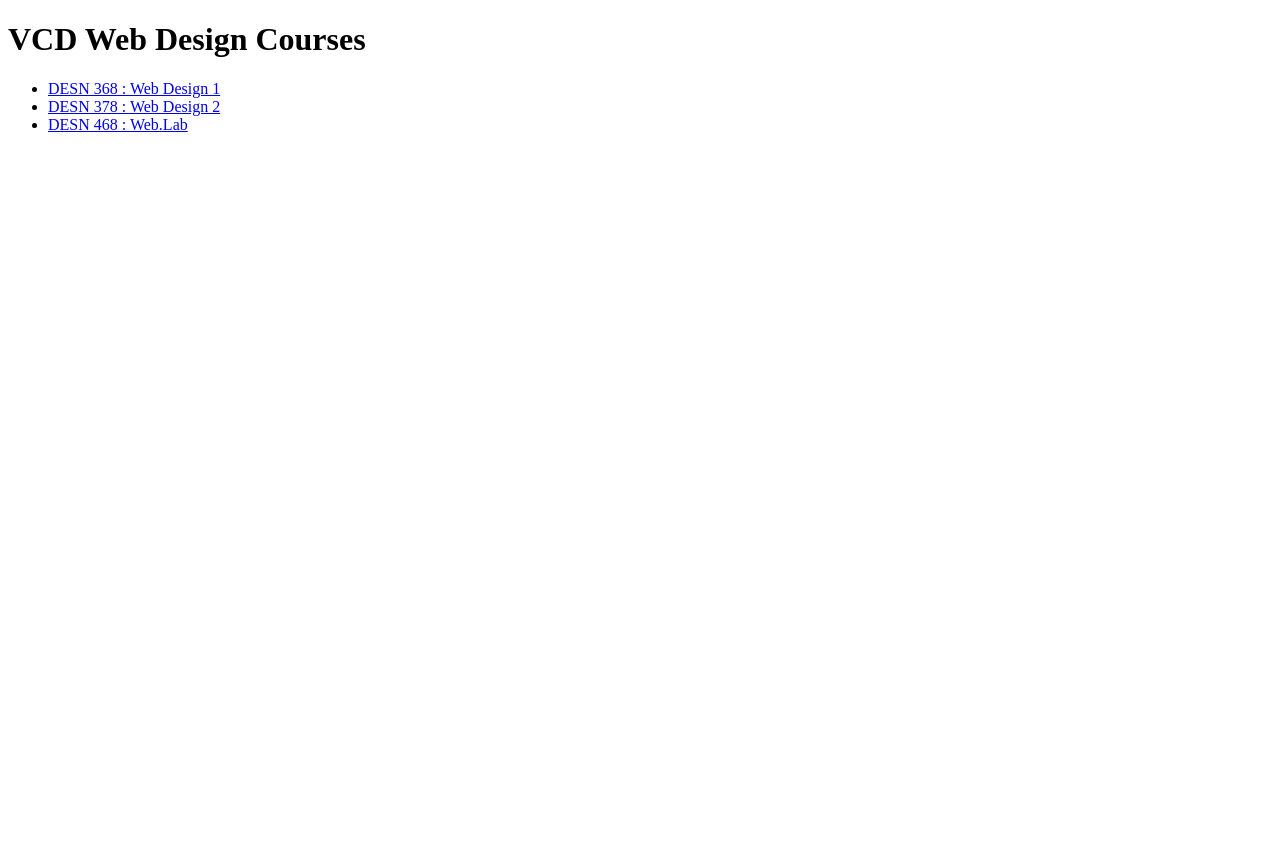
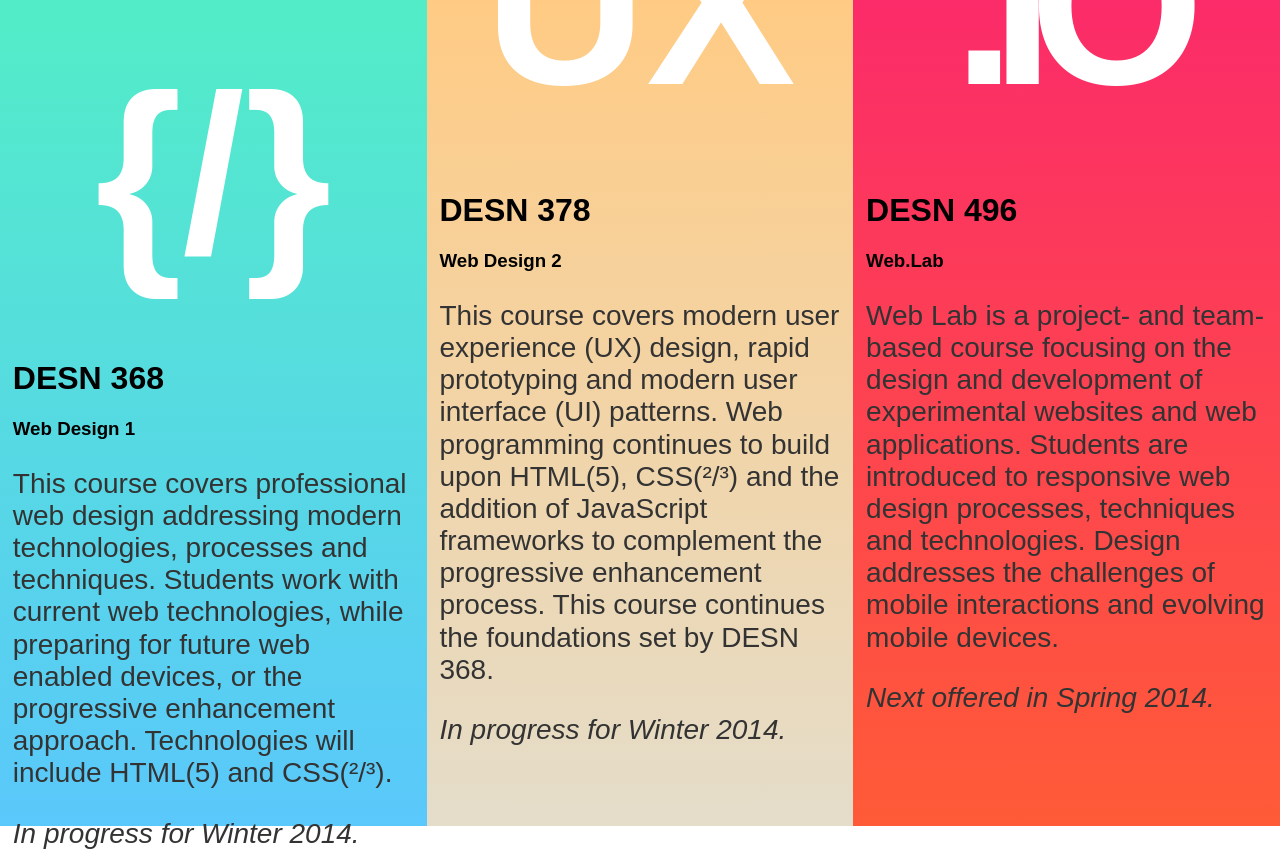
Before and after one commit to vcd/vcd.github.io, a plain HTML site: page index.html in a window 1280 px wide. Before the commit the page ends 800 px from the top, so only its background shows below. Drawn offline with nearby package versions, Linux system fonts and the light colour scheme; a web font is replaced by a local one.

Commit message:
Version 2
* Removed temporary pages
* Added gradient backgrounds
* Transitions

```diff
--- /dev/null
+++ b/css/styles.css
@@ -0,0 +1,103 @@
+html {
+	height: 100%;
+}
+
+body {
+	font-family: 'PT Mono',  sans-serif;
+	height: 100%;
+}
+
+section {
+	float: left;
+	height: 100%;
+	padding: 1%;
+	width: 31.3333333333333%;
+}
+
+section p {
+	color: #333;
+	font-size: 1.75em;
+}
+
+.logo {
+	color: #fff;
+	font-size: 14em;
+	font-weight: bold;
+	text-align: center;
+	margin: -.6em 0 .25em 0;
+
+	transition: margin-top .5s;
+}
+
+section:hover .logo {
+	margin-top: .15em;
+}
+
+section:nth-child(3) .logo {
+	letter-spacing: -24px;
+}
+
+section:nth-child(1){
+		background: #52edc7;
+		background-image: linear-gradient(#52edc7, #5ac8fb);
+		background: -moz-linear-gradient(top,  #52edc7 0%, #5ac8fb 100%);
+		background: -webkit-gradient(linear, left top, left bottom, color-stop(0%,#52edc7), color-stop(100%,#5ac8fb));
+		background: -webkit-linear-gradient(top,  #52edc7 0%,#5ac8fb 100%);
+		background: linear-gradient(to bottom,  #52edc787fc70 0%,#5ac8fb 100%);
+}
+
+section:nth-child(2) {
+		background: -moz-linear-gradient(top,  #FFCB84 0%, #e4ddca 100%);
+		background: -webkit-gradient(linear, left top, left bottom, color-stop(0%,#FFCB84), color-stop(100%,#e4ddca));
+		background: -webkit-linear-gradient(top,  #FFCB84 0%,#e4ddca 100%);
+		background: linear-gradient(to bottom,  #FFCB84 0%,#e4ddca 100%);
+
+}
+
+section:nth-child(3) {
+		background: -webkit-gradient(linear, left top, left bottom, color-stop(0%,#fb2b69), color-stop(100%,#ff5b37));
+		background: -webkit-linear-gradient(top,  #fb2b69 0%,#ff5b37 100%);
+		background: linear-gradient(to bottom,  #fb2b69 0%,#ff5b37 100%);
+}
+
+
+
+@media screen and (max-width: 1200px) {
+
+	section {
+		float: none;
+		height: auto;
+		width: 100%;
+	}
+
+	section h1,
+	section h3,
+	section p {
+		font-size: 200%;
+	}
+
+	.logo {
+		margin-top: 0;
+	}
+
+}
+
+@media screen and (max-width: 768px) {
+
+	section h1,
+	section h3,
+	section p {
+		font-size: 150%;
+	}
+
+}
+
+@media screen and (max-width: 480px) {
+
+	section h1,
+	section h3,
+	section p {
+		font-size: 100%;
+	}
+
+}
--- a/index.html
+++ b/index.html
@@ -3,16 +3,62 @@
 <head>
 	<meta charset="UTF-8">
 	<title>VCD Web Design Courses</title>
+
+	<link rel="stylesheet" href="http://necolas.github.io/normalize.css/2.1.3/normalize.css">
+	<link rel="stylesheet" href="css/styles.css">
+	<link href='http://fonts.googleapis.com/css?family=PT+Mono' rel='stylesheet' type='text/css'>
+
 </head>
 <body>
 
-	<h1>VCD Web Design Courses</h1>
+	<section>
+		<div class="logo">
+			{/}
+		</div>
+		<h1>DESN 368</h1>
+		<h3>Web Design 1</h3>
+		<p>This course covers professional web design
+addressing modern technologies, processes and
+techniques. Students work with current web
+technologies, while preparing for future web
+enabled devices, or the progressive enhancement
+approach. Technologies will include HTML(5)
+and CSS(²/³).</p>
+		<p><em>In progress for Winter 2014.</em></p>
+	</section>
 
-	<ul>
-		<li><a href="https://github.com/vcd/vcd.github.io/blob/master/368-index.md">DESN 368 : Web Design 1</a></li>
-		<li><a href="https://github.com/vcd/378/blob/master/index.md">DESN 378 : Web Design 2</a></li>
-		<li><a href="#">DESN 468 : Web.Lab</a></li>
-	</ul>
+	<section>
+		<div class="logo">
+			UX
+		</div>
+		<h1>DESN 378</h1>
+		<h3>Web Design 2</h3>
+		<p>This course covers modern user experience (UX)
+design, rapid prototyping and modern user interface
+(UI) patterns. Web programming continues to
+build upon HTML(5), CSS(²/³) and the addition
+of JavaScript frameworks to complement the
+progressive enhancement process. This course
+continues the foundations set by DESN 368.</p>
+	<p><em>In progress for Winter 2014.</em></p>
+	</section>
+
+	<section>
+		<div class="logo">
+			.IO
+		</div>
+		<h1>DESN 496</h1>
+		<h3>Web.Lab</h3>
+		<p>Web Lab is a project- and team-based course
+focusing on the design and development of
+experimental websites and web applications.
+Students are introduced to responsive web design
+processes, techniques and technologies. Design
+addresses the challenges of mobile interactions
+and evolving mobile devices.</p>
+		<p><em>Next offered in Spring 2014.</em></p>
+	</section>
+
 
 </body>
 </html>
```
Also changed, not shown: 2 other files.
